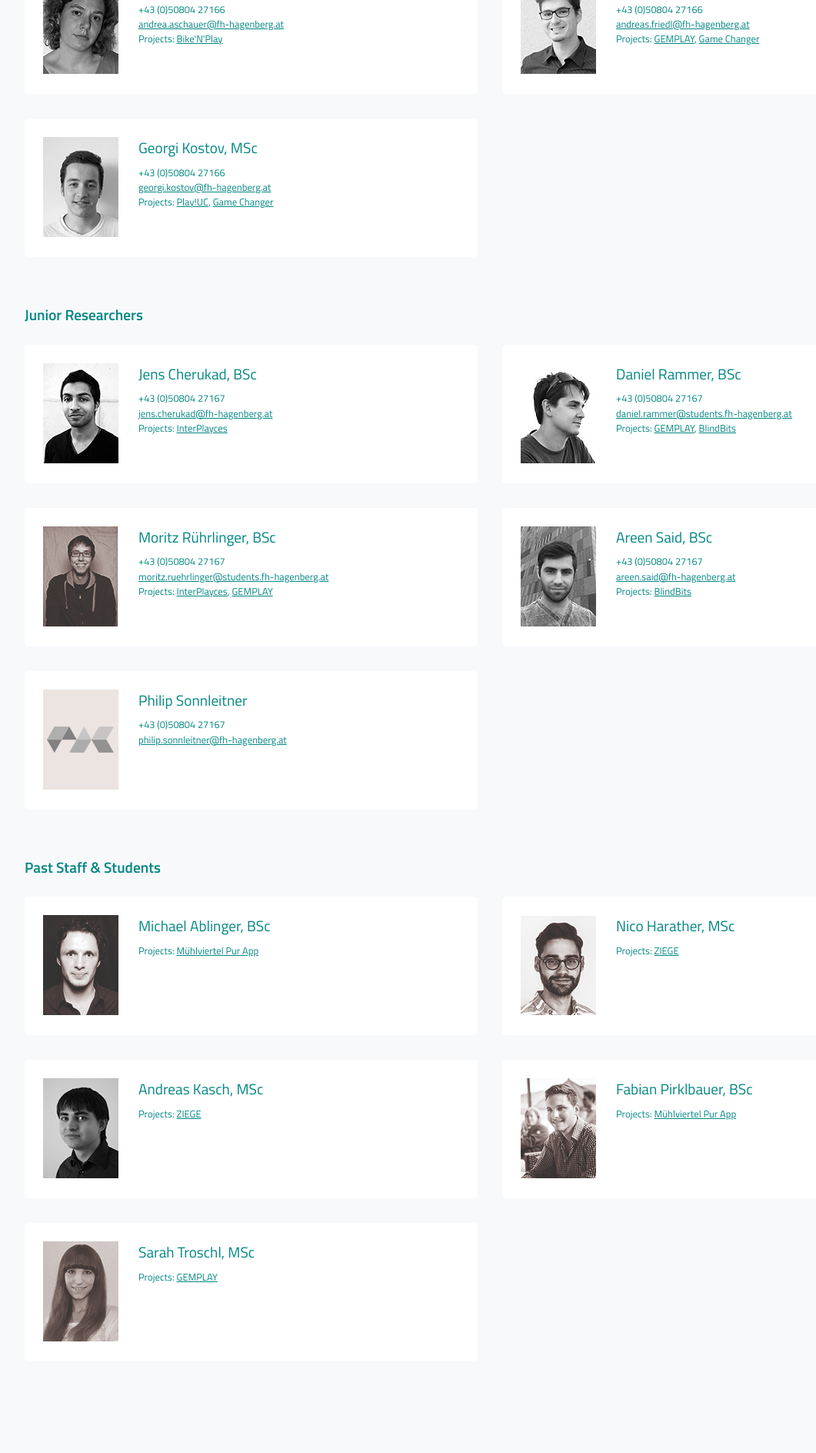
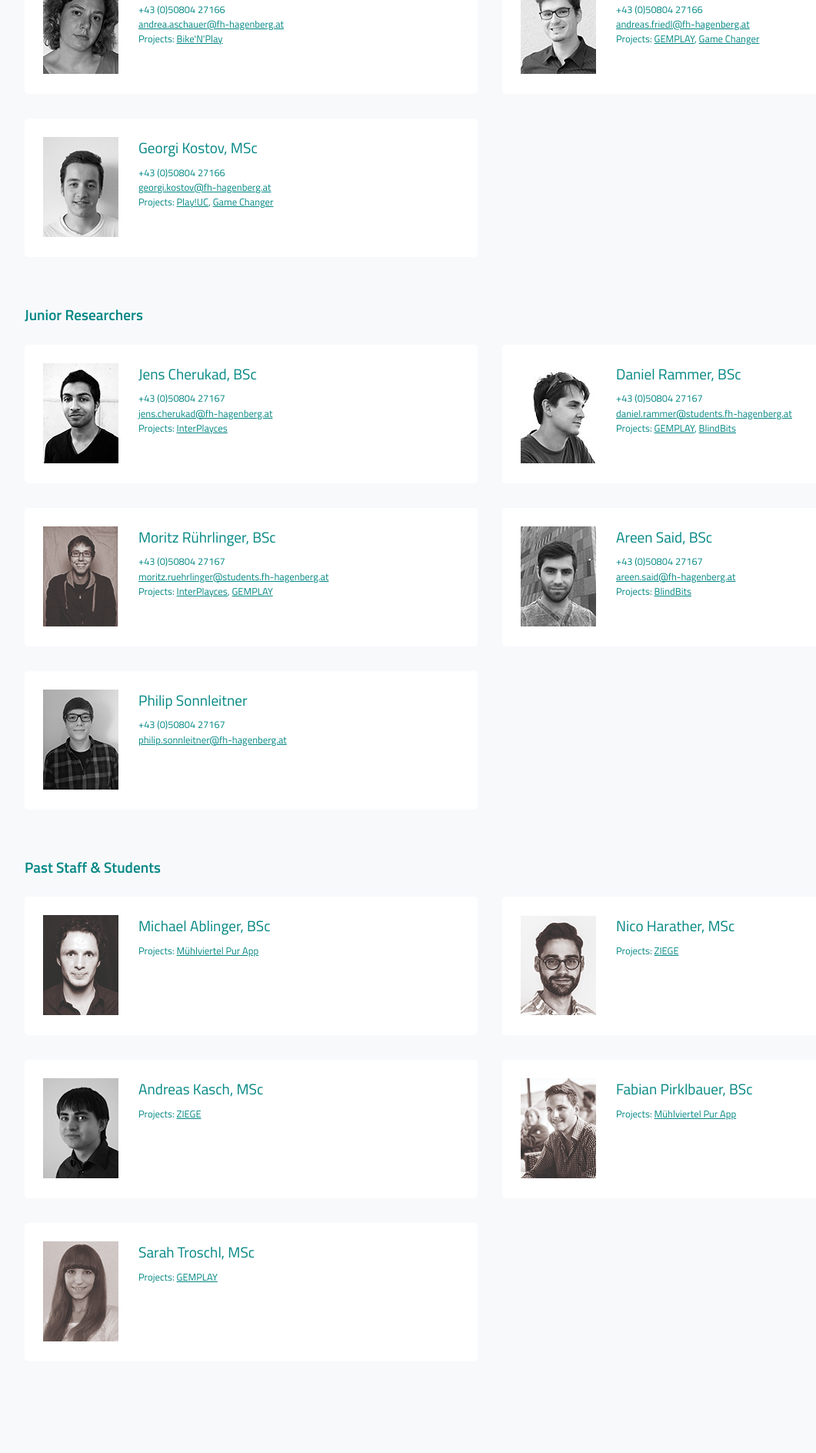
Before and after one commit to Playful-Interactive-Environments/pie-lab.at, a Jekyll site: the page built from _pages/people.html, in a window 1280 px wide. Shown: the part 1210-3098 px from the top of the page at 77% size, without its empty margins (3-1064 px from the left). Built offline with Jekyll 4.4.1, drawn with Linux system fonts in a browser that asks for light colours.

Commit message:
Added image for Philip Sonnleitner

```diff
--- a/_data/people.yml
+++ b/_data/people.yml
@@ -98,7 +98,7 @@
 
 - name: Philip Sonnleitner
   group: 4
-  photo: default.jpg
+  photo: philip-sonnleitner.jpg
   phone: +43 (0)50804 27167
   email: philip.sonnleitner@fh-hagenberg.at
   projects:
```
Also changed, not shown: js/main.js (+1 -1 lines), assets/people/philip-sonnleitner.jpg (added).
